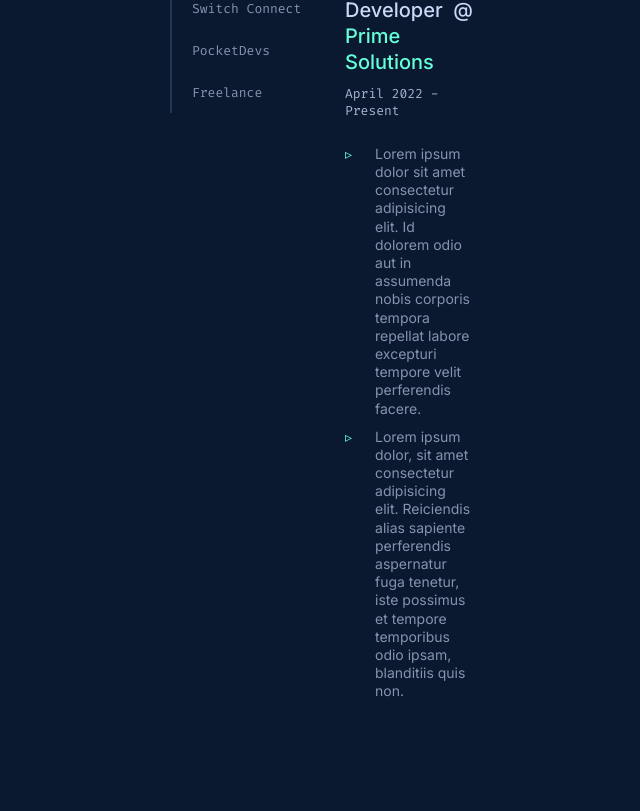
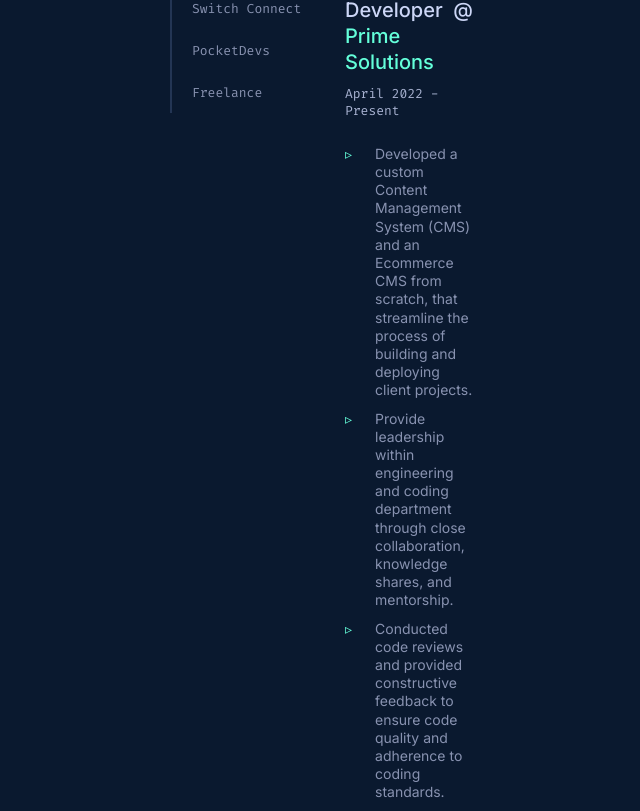
Before and after one commit to Lester-Fong/portfolio.v2, a Vue app: page / in a window 1280 px wide. Shown: the part 2089-2900 px from the top of the page, without its empty margins (320-960 px from the left). Built offline with nearby package versions, Linux system fonts and the light colour scheme; a web font is replaced by a local one.

Commit message:
contents updates

```diff
--- a/src/components/Noteworthy.vue
+++ b/src/components/Noteworthy.vue
@@ -6,9 +6,9 @@
     >
 
     <ul class="fng-noteworthy-grid">
-      <li v-for="i in 6" :key="i">
+      <li v-for="(a, i) in noteworthyProjectList" :key="i">
         <div class="fng-noteworthy-grid-inner">
-          <header class="w-100">
+          <div class="w-100">
             <div class="fng-noteworthy-grid-inner-top">
               <div class="fng-noteworthy-grid-inner-top-folder">
                 <svg
@@ -60,22 +60,18 @@
                 href="https://medium.com/stories-from-upstatement/integrating-algolia-search-with-wordpress-multisite-e2dea3ed449c"
                 target="_blank"
                 rel="noopener noreferrer"
-                >Sample Project 1</a
+                >{{ a.title }}</a
               >
             </h3>
             <div class="fng-noteworthy-grid-inner-description">
               <p>
-                Lorem ipsum dolor, sit amet consectetur adipisicing elit. Veniam
-                aut minus distinctio nobis illo cumque suscipit unde similique
-                temporery.
+                {{ a.description }}
               </p>
             </div>
-          </header>
+          </div>
           <footer>
             <ul class="fng-noteworthy-grid-inner-tech-list">
-              <li>Vuejs</li>
-              <li>Laravel</li>
-              <li>Graphql</li>
+              <li v-for="(item, index) in a.techStack">{{ item }}</li>
             </ul>
           </footer>
         </div>
@@ -86,3 +82,53 @@
     </div>
   </div>
 </template>
+
+
+<script setup>
+import { ref } from "vue";
+
+const noteworthyProjectList = ref([
+  {
+    title: "Perya Color Game",
+    description:
+      "A Software Application that is a replica of the popular game Perya Color Game. It is being used by my client which is a wedding host for entertainment purposes.",
+    techStack: ["Electron", "Vanillajs", "HTML", "CSS"],
+    link: "https://medium.com/stories-from-upstatement/integrating-algolia-search-with-wordpress-multisite-e2dea3ed449c",
+  },
+  {
+    title: "Pocketteams",
+    description:
+      "A Project Management Web Application that is being used by the company exclusively, it helps their team to manage their projects efficiently.",
+    techStack: ["Nodejs", "Expressjs", "MongoDB", "Reactjs"],
+    link: "https://medium.com/stories-from-upstatement/integrating-algolia-search-with-wordpress-multisite-e2dea3ed449c",
+  },
+  {
+    title: "Flutter Task Listing Mobile App",
+    description:
+      "A Mobile Application for listing task to be done. A simple app that helps me to learn Flutter and Dart.",
+    techStack: ["Dart", "Flutter"],
+    link: "https://medium.com/stories-from-upstatement/integrating-algolia-search-with-wordpress-multisite-e2dea3ed449c",
+  },
+  {
+    title: "Taylor Swift Random Quotes Generator",
+    description:
+      "A Web Application that generates random quotes from Taylor Swift. It uses an external API to get the quotes and display it to the user.",
+    techStack: ["Expressjs", "Vuejs", "CSS"],
+    link: "https://medium.com/stories-from-upstatement/integrating-algolia-search-with-wordpress-multisite-e2dea3ed449c",
+  },
+  {
+    title: "Library Management System",
+    description:
+      "Using Vanilla PHP, I created a simple Library Management System that helps the librarian to manage the books and the students to borrow books.",
+    techStack: ["PHP", "MySQL", "HTML", "CSS", "XAMPP"],
+    link: "https://medium.com/stories-from-upstatement/integrating-algolia-search-with-wordpress-multisite-e2dea3ed449c",
+  },
+  {
+    title: "Pikaloons Game",
+    description:
+      "A simple game that I created using Visual Basic .NET, its a game that is being played by my classmates during our free time.",
+    techStack: ["VB.NET", "WinForms"],
+    link: "https://medium.com/stories-from-upstatement/integrating-algolia-search-with-wordpress-multisite-e2dea3ed449c",
+  },
+]);
+</script>
--- a/src/components/Works.vue
+++ b/src/components/Works.vue
@@ -81,15 +81,17 @@
             <div>
               <ul class="ambag-list">
                 <li>
-                  Lorem ipsum dolor sit amet consectetur adipisicing elit. Id
-                  dolorem odio aut in assumenda nobis corporis tempora repellat
-                  labore excepturi tempore velit perferendis facere.
+                  Developed a custom Content Management System (CMS) and an
+                  Ecommerce CMS from scratch, that streamline the process of
+                  building and deploying client projects.
                 </li>
                 <li>
-                  Lorem ipsum dolor, sit amet consectetur adipisicing elit.
-                  Reiciendis alias sapiente perferendis aspernatur fuga tenetur,
-                  iste possimus et tempore temporibus odio ipsam, blanditiis
-                  quis non.
+                  Provide leadership within engineering and coding department
+                  through close collaboration, knowledge shares, and mentorship.
+                </li>
+                <li>
+                  Conducted code reviews and provided constructive feedback to
+                  ensure code quality and adherence to coding standards.
                 </li>
               </ul>
             </div>
@@ -115,15 +117,21 @@
             <div>
               <ul class="ambag-list">
                 <li>
-                  Lorem ipsum dolor sit amet consectetur adipisicing elit. Id
-                  dolorem odio aut in assumenda nobis corporis tempora repellat
-                  labore excepturi tempore velit perferendis facere.
+                  Deliver high-quality, robust production code for a diverse
+                  array of projects for clients in various industries at
+                  Australia.
                 </li>
                 <li>
-                  Lorem ipsum dolor, sit amet consectetur adipisicing elit.
-                  Reiciendis alias sapiente perferendis aspernatur fuga tenetur,
-                  iste possimus et tempore temporibus odio ipsam, blanditiis
-                  quis non.
+                  Created and implemented scalable API endpoints for the
+                  projects of the company.
+                </li>
+                <li>
+                  Optimized application performance on both the server and
+                  client-side.
+                </li>
+                <li>
+                  Communicated with clients to understand their needs and
+                  convert their requirements into technical specifications.
                 </li>
               </ul>
             </div>
@@ -149,15 +157,15 @@
             <div>
               <ul class="ambag-list">
                 <li>
-                  Lorem ipsum dolor sit amet consectetur adipisicing elit. Id
-                  dolorem odio aut in assumenda nobis corporis tempora repellat
-                  labore excepturi tempore velit perferendis facere.
+                  Developed a Project Management Web Application to be used by
+                  the company exclusively, it helps their team to manage their
+                  projects efficiently.
                 </li>
                 <li>
-                  Lorem ipsum dolor, sit amet consectetur adipisicing elit.
-                  Reiciendis alias sapiente perferendis aspernatur fuga tenetur,
-                  iste possimus et tempore temporibus odio ipsam, blanditiis
-                  quis non.
+                  Applied as Associate Software Developer at Pocketdevs in my
+                  Sophomore Year of College. I learned a lot from this
+                  experience and absorbed everything I can learn such as
+                  Teamwork, Agile, Git, Collaboration with Senior Devs and more.
                 </li>
               </ul>
             </div>
@@ -183,15 +191,14 @@
             <div>
               <ul class="ambag-list">
                 <li>
-                  Lorem ipsum dolor sit amet consectetur adipisicing elit. Id
-                  dolorem odio aut in assumenda nobis corporis tempora repellat
-                  labore excepturi tempore velit perferendis facere.
+                  Developed a mobile application for the company which is a
+                  Delivery Management System that helps merchant, drivers, and
+                  customers to manage their deliveries.
                 </li>
                 <li>
-                  Lorem ipsum dolor, sit amet consectetur adipisicing elit.
-                  Reiciendis alias sapiente perferendis aspernatur fuga tenetur,
-                  iste possimus et tempore temporibus odio ipsam, blanditiis
-                  quis non.
+                  Work alongside CEO, investors to help the research,
+                  development, and architecture of technical solutions to
+                  fulfill business requirements
                 </li>
               </ul>
             </div>
```
